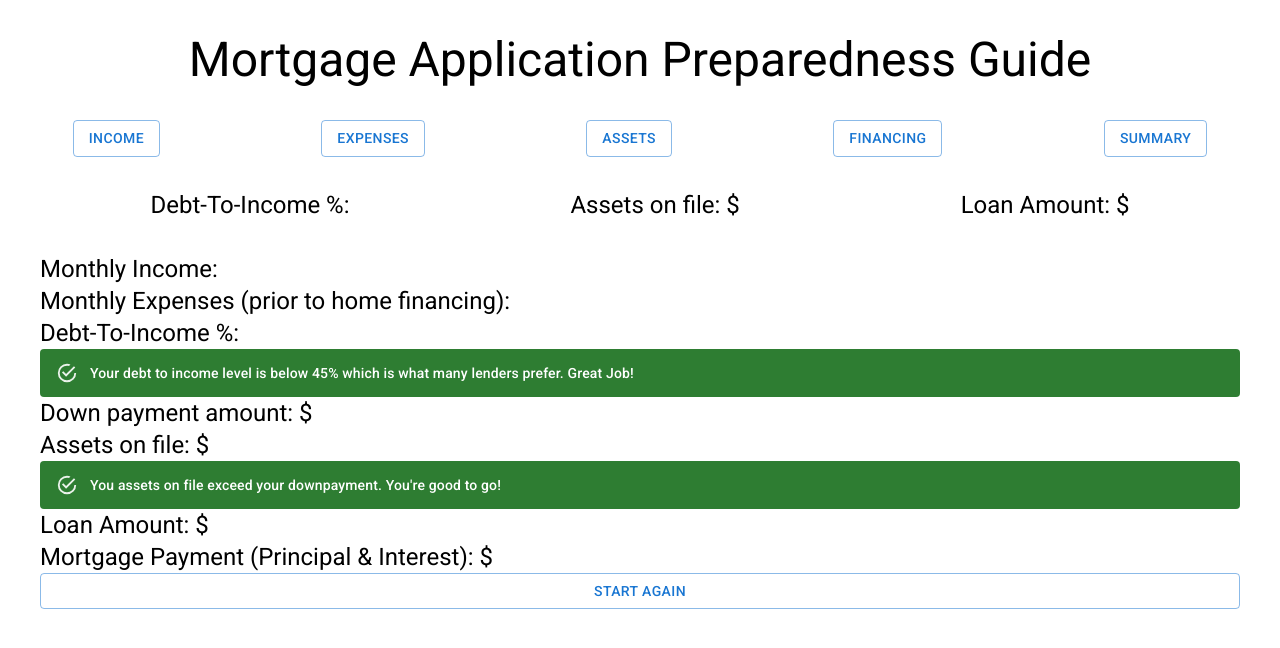
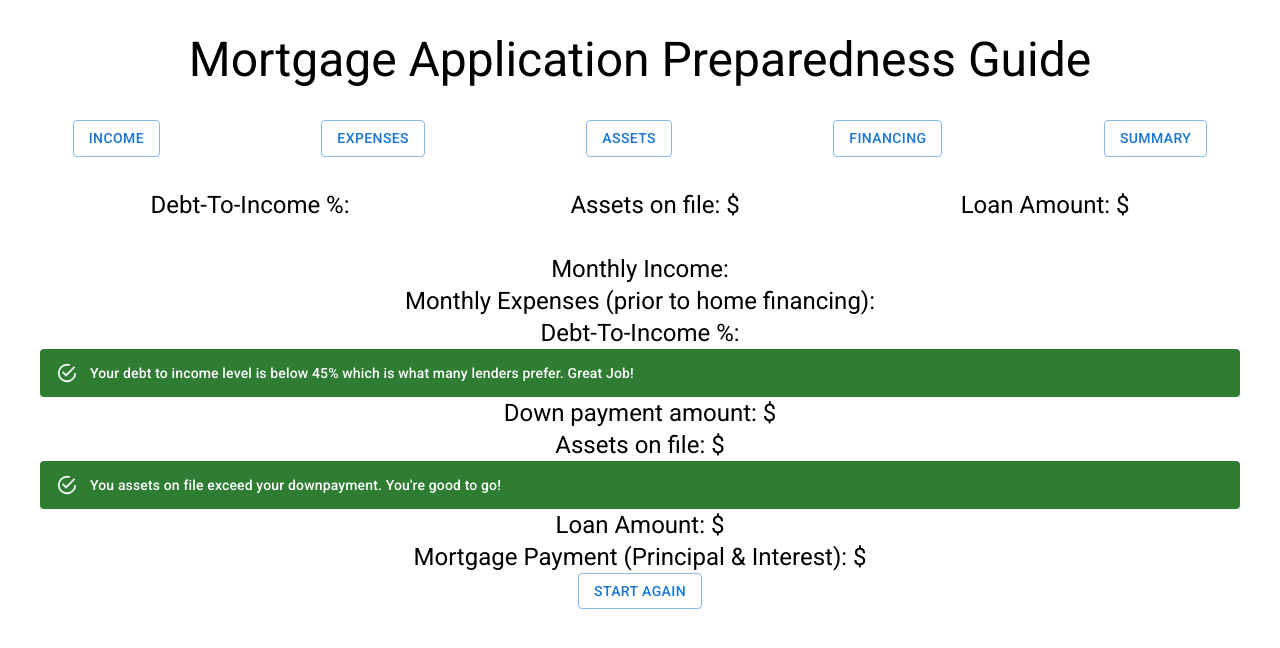
Before and after one commit to jschoff155/homefinancehero, a React (Create React App) app: page / in a window 1280 px wide. Both pictures are taken after a click on the button "SUMMARY". Shown: the top 648 px of the page. Built offline with nearby package versions, Linux system fonts and the light colour scheme.

Commit message:
Updated formatting on summary page to have centered text.

```diff
--- a/src/ChildComponents/Summary.js
+++ b/src/ChildComponents/Summary.js
@@ -1,6 +1,7 @@
 import React from "react";
 import Stack from "@mui/material/Stack";
 import Typography from "@mui/material/Typography";
+import Box from "@mui/material/Box";
 import Button from "@mui/material/Button";
 import Alert from "@mui/material/Alert";
 
@@ -10,12 +11,20 @@ export default function Summary(props) {
   };
 
   return (
-    <Stack display={"flex"} justifyContent={"space-around"} mx={5} my={4}>
+    <Stack
+      textAlign={"center"}
+      variant="h3"
+      my={4}
+      display={"flex"}
+      justifyContent={"space-around"}
+      mx={5}
+    >
+      <Box>
         <Typography variant="h5">
           Monthly Income: {props.apptotalMonthlyIncome}
         </Typography>
         <Typography variant="h5">
-        Monthly Expenses (prior to home financing):{" "}
+          Monthly Expenses (prior to home financing):
           {props.apptotalMonthlyExpenses}
         </Typography>
         <Typography variant="h5">
@@ -24,9 +33,9 @@ export default function Summary(props) {
         {props.appdebtToIncome > 45 ? (
           <Alert variant="filled" severity="warning">
             Your debt to income level is 45% or greater. This may cause problems
-          with your loan application. Consider paying off some debt (Expenses),
-          purchasing a cheaper home, or putting more money down for a down
-          payment.(Financing)
+            with your loan application. Consider paying off some debt
+            (Expenses), purchasing a cheaper home, or putting more money down
+            for a down payment.(Financing)
           </Alert>
         ) : (
           <Alert variant="filled" severity="success">
@@ -37,12 +46,14 @@ export default function Summary(props) {
         <Typography variant="h5">
           Down payment amount: ${props.apptotalDownPaymentAmount}
         </Typography>
-      <Typography variant="h5">Assets on file: ${props.totalAssets}</Typography>
+        <Typography variant="h5">
+          Assets on file: ${props.totalAssets}
+        </Typography>
         {props.apptotalDownPaymentAmount > props.totalAssets ? (
           <Alert variant="filled" severity="warning">
-          Your downpayment amount exceeds your available assets on file. Please
-          revisit the assets screen and update your values or decrease your down
-          payment amount.
+            Your downpayment amount exceeds your available assets on file.
+            Please revisit the assets screen and update your values or decrease
+            your down payment amount.
           </Alert>
         ) : (
           <Alert variant="filled" severity="success">
@@ -60,6 +71,7 @@ export default function Summary(props) {
         <Button variant="outlined" onClick={() => handleButtonClick("Income")}>
           Start again
         </Button>
+      </Box>
     </Stack>
   );
 }
```
Lines whose indentation alone changed are shown as unchanged.
